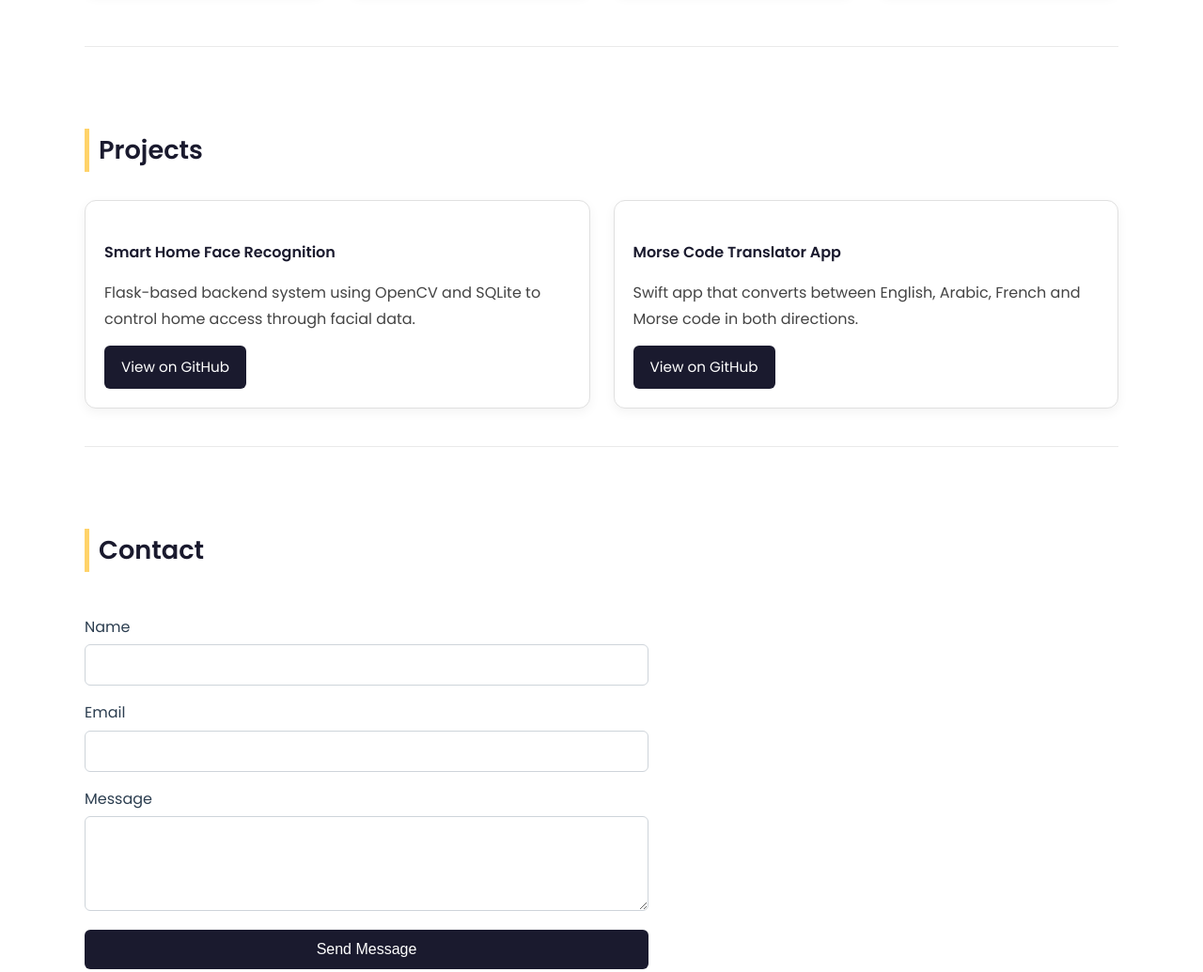
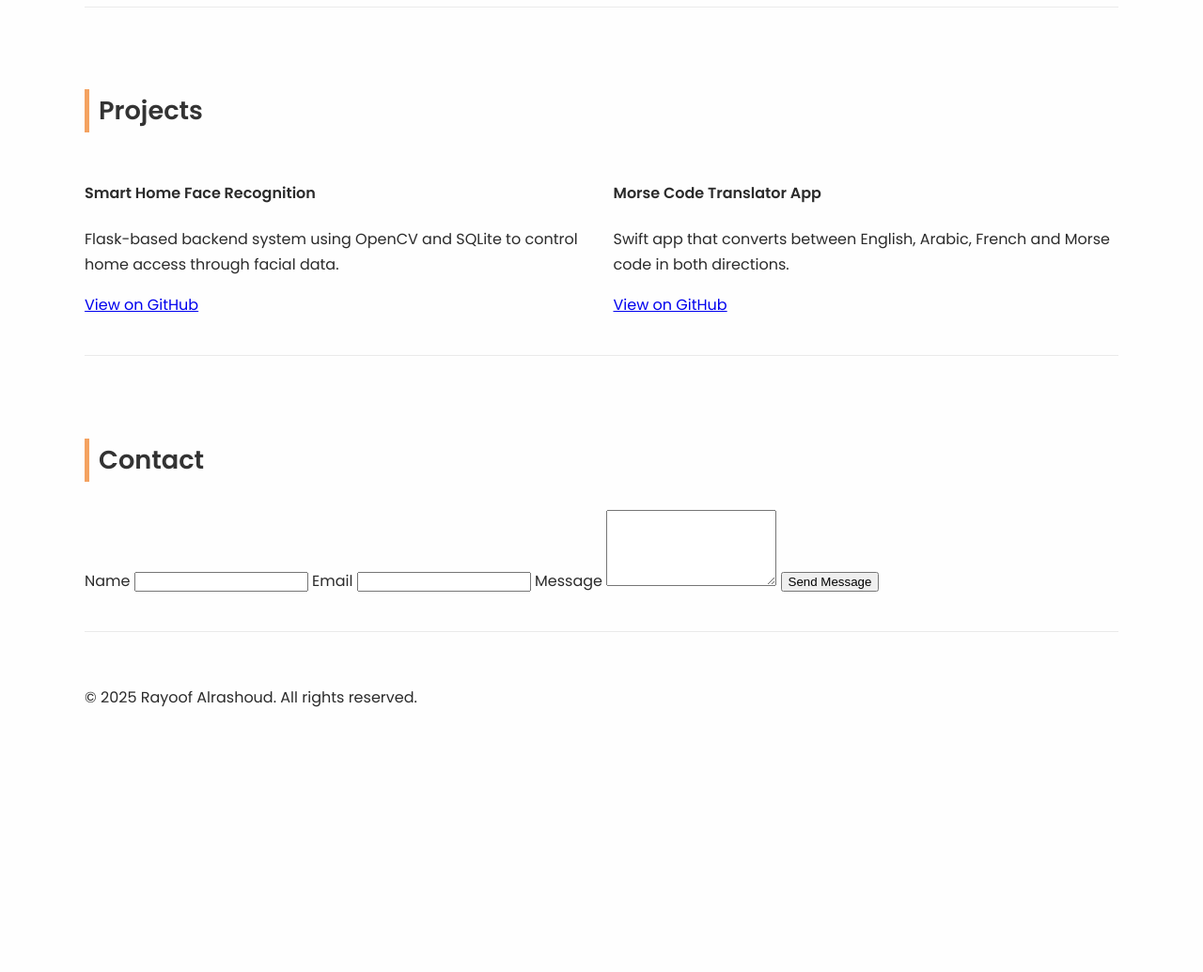
Before and after one commit to RayoofAlrashoud/website, a plain HTML site: page index.html in a window 1280 px wide. Shown: the part 1100-2135 px from the top of the page at 94% size. After the commit the page ends 1892 px from the top, so only its background shows below. Drawn offline with Linux system fonts and the light colour scheme.

Commit message:
Update style.css

```diff
--- a/style.css
+++ b/style.css
@@ -1,10 +1,12 @@
 
+
+/* style.css - Light & Elegant Edition */
 
 body {
   margin: 0;
   font-family: 'Poppins', sans-serif;
-  background-color: #ffffff;
-  color: #2c3e50;
+  background-color: #fefefe;
+  color: #2b2b2b;
   line-height: 1.7;
   scroll-behavior: smooth;
 }
@@ -17,12 +19,12 @@ body {
 }
 
 nav {
-  background-color: #1a1a2e;
+  background-color: #ffffff;
   padding: 15px 0;
   position: sticky;
   top: 0;
   z-index: 1000;
-  box-shadow: 0 4px 8px rgba(0,0,0,0.05);
+  box-shadow: 0 4px 12px rgba(0,0,0,0.05);
 }
 
 nav .container {
@@ -34,11 +36,11 @@ nav .container {
 .logo {
   font-size: 1.5em;
   font-weight: bold;
-  color: #ffffff;
+  color: #4a4a4a;
 }
 
 .nav-links a {
-  color: #ffffff;
+  color: #4a4a4a;
   margin-left: 25px;
   text-decoration: none;
   font-weight: 500;
@@ -46,18 +48,18 @@ nav .container {
 }
 
 .nav-links a:hover {
-  color: #ffd369;
+  color: #f4a261;
 }
 
 .hero {
-  background-color: #f8f9fa;
+  background-color: #f6f9fc;
   padding: 100px 20px 80px;
   text-align: center;
 }
 
 .hero h1 {
   font-size: 2.8em;
-  color: #1a1a2e;
+  color: #2b2b2b;
   margin-bottom: 15px;
 }
 
@@ -75,9 +77,9 @@ section {
 
 section h3 {
   font-size: 1.7em;
-  color: #1a1a2e;
+  color: #333;
   margin-bottom: 30px;
-  border-left: 5px solid #ffd369;
+  border-left: 5px solid #f4a261;
   padding-left: 10px;
 }
 
@@ -86,87 +88,4 @@ section h3 {
   grid-template-columns: repeat(auto-fit, minmax(240px, 1fr));
   gap: 25px;
   list-style: none;
-  padding: 0;
-}
-
-.grid li,
-.project-card {
-  background-color: #ffffff;
-  padding: 20px;
-  border-radius: 12px;
-  border: 1px solid #e0e0e0;
-  box-shadow: 0 4px 12px rgba(0,0,0,0.05);
-  transition: transform 0.2s ease;
-}
-
-.project-card:hover {
-  transform: translateY(-5px);
-}
-
-.project-card h4 {
-  margin-bottom: 10px;
-  color: #1a1a2e;
-}
-
-.project-card p {
-  margin-bottom: 15px;
-  color: #444;
-}
-
-.btn {
-  display: inline-block;
-  background-color: #1a1a2e;
-  color: #ffffff;
-  padding: 10px 18px;
-  border-radius: 6px;
-  text-decoration: none;
-  font-size: 0.95em;
-  transition: background-color 0.3s ease;
-}
-
-.btn:hover {
-  background-color: #292948;
-}
-
-form {
-  max-width: 600px;
-  display: flex;
-  flex-direction: column;
-}
-
-form label {
-  margin-top: 15px;
-  font-weight: 500;
-}
-
-form input,
-form textarea {
-  padding: 12px;
-  margin-top: 5px;
-  border: 1px solid #ced4da;
-  border-radius: 6px;
-  font-size: 1em;
-}
-
-form button {
-  margin-top: 20px;
-  padding: 12px;
-  background-color: #1a1a2e;
-  color: white;
-  font-size: 1em;
-  border: none;
-  border-radius: 6px;
-  cursor: pointer;
-}
-
-form button:hover {
-  background-color: #292948;
-}
-
-footer {
-  background-color: #1a1a2e;
-  color: white;
-  text-align: center;
-  padding: 25px 0;
-  font-size: 0.9em;
-}
+  paddi
```
